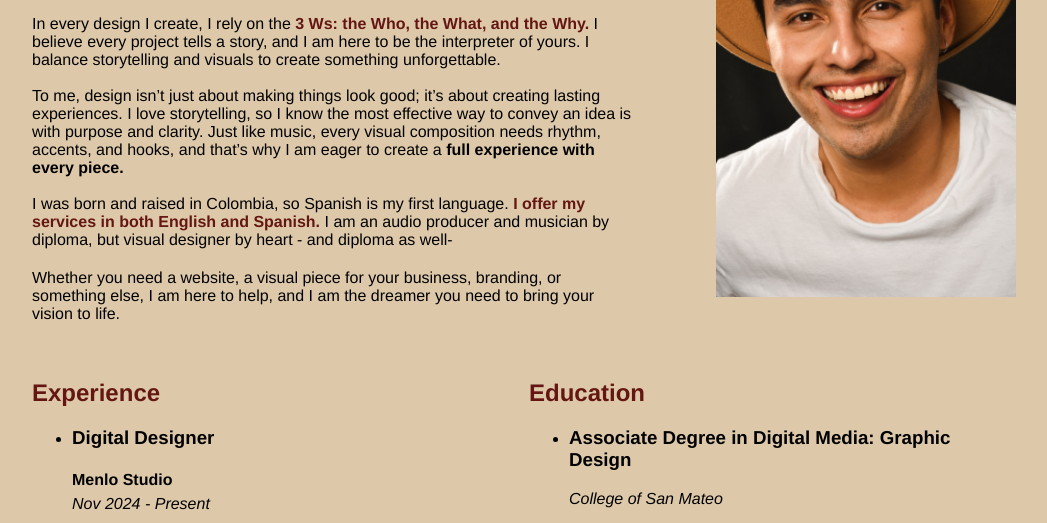
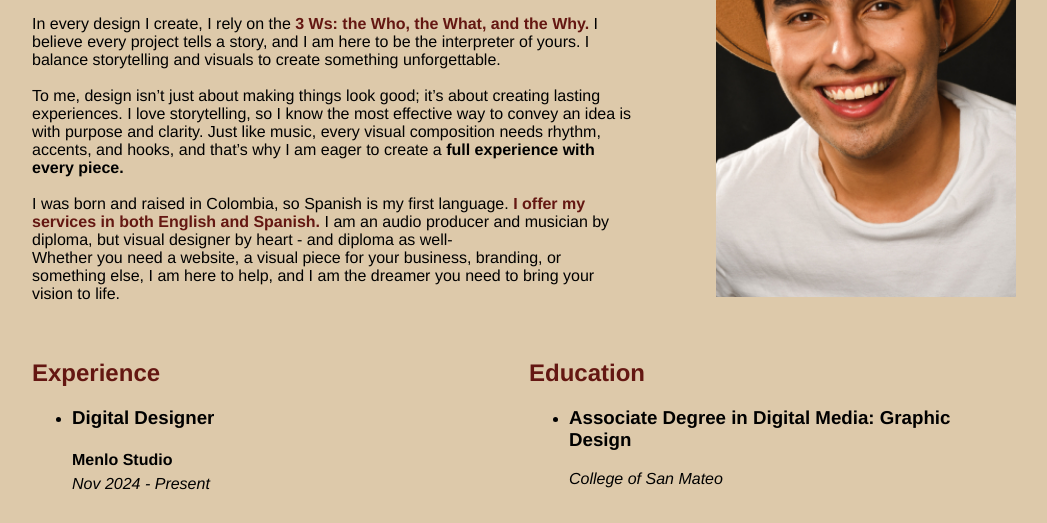
Before and after one commit to bennettdcsm/DGME167_JuanM, a plain HTML site: page about.html in a window 1280 px wide. Shown: the part 277-800 px from the top of the page, without its empty margins (116-1163 px from the left). Drawn offline with Linux system fonts and the light colour scheme.

Commit message:
Update about.html

```diff
--- a/about.html
+++ b/about.html
@@ -260,7 +260,7 @@
 		<br>
 		<p> I was born and raised in Colombia, so Spanish is my first language. <span class="span-red-higlight"> I offer my services in both English and Spanish.</span>  I am an audio producer and musician by diploma, but visual designer by heart - and diploma as well- </p>
 		</p>
-		<p class="long-paragraph"> Whether you need a website,  a visual piece for your business, branding, or something else, I am here to help, and I am the dreamer you need to bring your vision to life.</p>
+		<p> Whether you need a website,  a visual piece for your business, branding, or something else, I am here to help, and I am the dreamer you need to bring your vision to life.</p>
 
 	</div>
 
```
